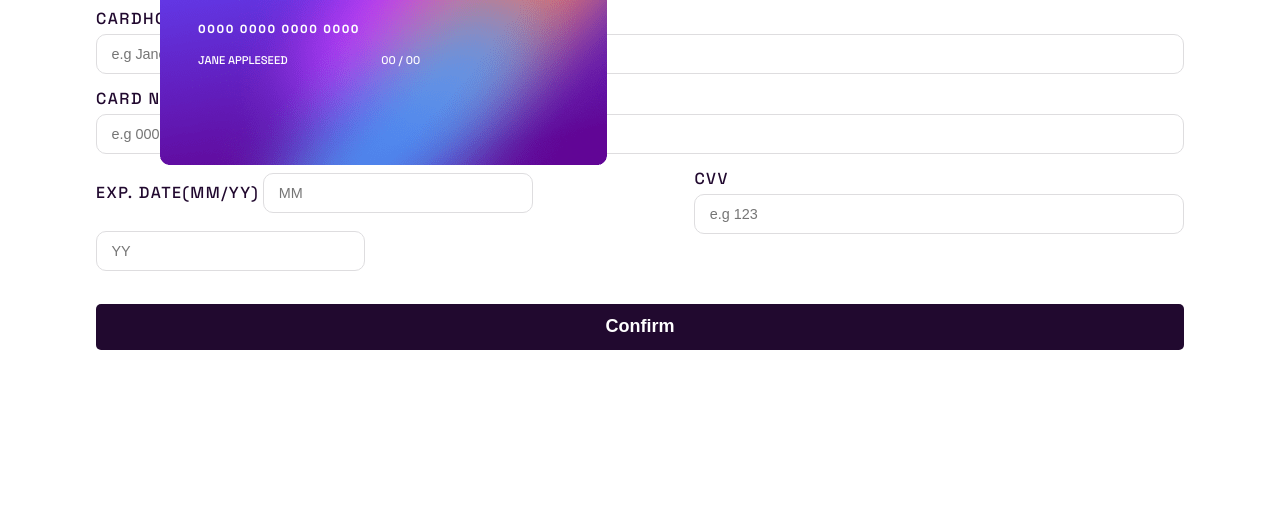
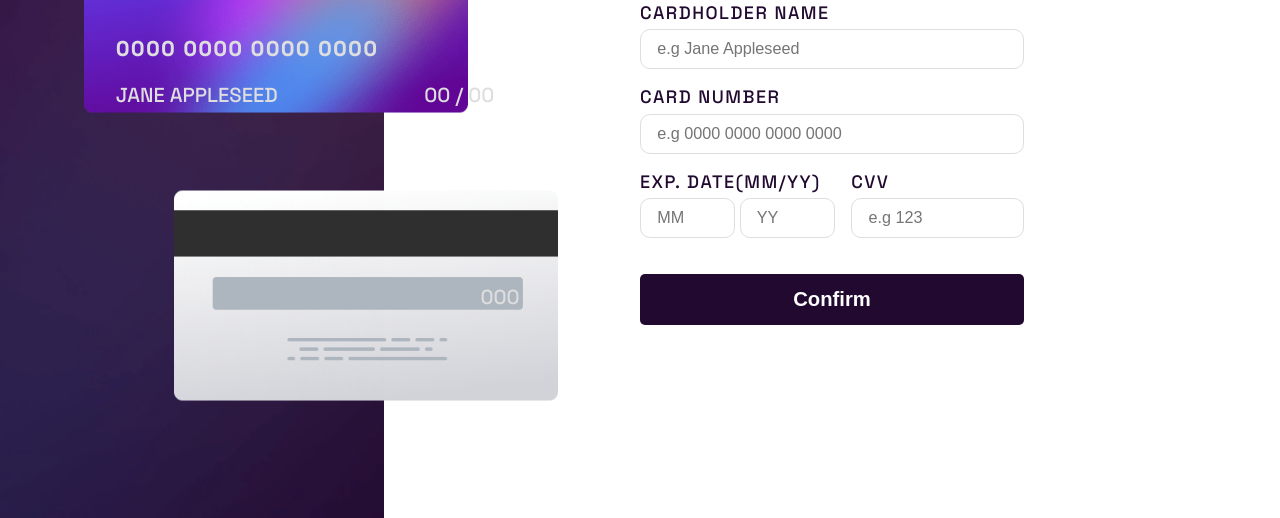
Before and after one commit to ClaudiuSonica/card-form, a plain HTML site: page index.html in a window 1280 px wide. Shown: the part 282-800 px from the top of the page. Drawn offline with Linux system fonts and the light colour scheme.

Commit message:
desktop version completed

```diff
--- a/index.html
+++ b/index.html
@@ -12,21 +12,21 @@
 </head>
 <body>
   <main>
-    <div id="toggle" class="container">
+    <div class="container d-flex">
         <div class="left__section">
           <div class="cards">
             <div class="back__card">
               <img src="images/bg-card-back.png" alt="back card">
-              <span id="cvv__card">000</span>
+              <span class="cvv__card" id="cvv__card">000</span>
             </div>
             <div class="front__card">
               <img src="images/bg-card-front.png" alt="front card">
               <div class="card__container">
                 <img class="card__logo" src="images/card-logo.svg" alt="card logo">
                 <div class="card__info">
-                  <h3 id="number">0000 0000 0000 0000</h3>
-                  <span id="name">Jane Appleseed</span>
-                  <span id="date">
+                  <h3 class="number" id="number">0000 0000 0000 0000</h3>
+                  <span class="name" id="name">Jane Appleseed</span>
+                  <span class="date" id="date">
                     <span id="month__card">00</span>
                     /
                     <span id="year__card">00</span>
@@ -36,7 +36,7 @@
             </div>
           </div>
         </div>
-      <div class="wrapper">
+      <div id="after__complete" class="wrapper right__section">
         <form id="form" class="form" autocomplete="off" novalidate>
           <div class="field">
             <label class="field__label">Cardholder Name</label>
@@ -101,19 +101,16 @@
           <button id="btn" class="btn">Confirm</button>
         </form>
       </div>
+      <div id="before__complete" class="wrapper before__complete invisible">
+        <div class="completed__form">
+          <img src="images/icon-complete.svg" alt="" class="img__ok">
+          <h3 class="title">Thank you!</h3>
+          <p class="message">We've added your card details</p>
+          <button class="continue" id="continue">Continue</button>
+        </div>
+      </div>
     </div>
   </main>
-
-  <!-- Completed state start -->
-
-  <div class="wrapper invisible">
-    <div class="completed__form">
-      <img src="images/icon-complete.svg" alt="" class="img__ok">
-      <h3 class="title">Thank you!</h3>
-      <p class="message">We've added your card details</p>
-      <button class="continue" id="continue">Continue</button>
-    </div>
-  </div>
   <script src="main.js"></script>
 </body>
 </html>
--- a/style.css
+++ b/style.css
@@ -11,10 +11,6 @@ html {
 
 body {
   height: 100vh;
-}
-
-header {
-  width: 100%;
 }
 
 img {
@@ -52,14 +48,6 @@ img {
   left: 2em;
 }
 
-#cvv__card {
-  font-size: var(--fontSizeCard);
-  position: absolute;
-  top: 43%;
-  right: 10%;
-  color: white;
-}
-
 .front__card {
   position: relative;
   top: -4.2em;
@@ -77,17 +65,25 @@ img {
 }
 
 .card__info {
-  color: white;
+  color: var(--lightViolet);
 }
 
-#date {
+.cvv__card {
+  font-size: var(--fontSizeCard);
+  position: absolute;
+  top: 43%;
+  right: 10%;
+  color: var(--lightViolet);
+}
+
+.date {
   font-size: var(--fontSizeCard);
   position: relative;
   top: 3em;
   left: 9em;
 }
 
-#number {
+.number {
   width: 100%;
   letter-spacing: 2px;
   font-size: var(--fontSizeCard);
@@ -96,7 +92,7 @@ img {
   left: 1em;
 }
 
-#name {
+.name {
   text-transform: uppercase;
   font-size: var(--fontSizeCard);
   position: relative;
@@ -215,3 +211,91 @@ img {
 .visible {
   display: block;
 }
+
+@media (min-width: 1000px){
+  html {
+    font-size: var(--fontSizeDesktop);
+  }
+
+  .d-flex{
+    display: flex;
+    justify-content: space-between;
+  }
+
+  .left__section {
+    width: 30%;
+    height: 100vh;
+    position: relative;
+  }
+
+  .right__section {
+    width: 30%;
+    display: grid;
+    place-items: center;
+  }
+
+  .cards {
+    width: 100%;
+    position: absolute;
+    top: 50%;
+    left: 100%;
+    transform: translate(-50%, -50%);
+  }
+
+  .front__card {
+    position: relative;
+    top: -12em;
+    right: 6em;
+  }
+
+  .card__logo {
+    height: 50px;
+    position: relative;
+    top: -2em;
+    right: 4em;
+  }
+
+  .back__card {
+    position: relative;
+    top: 16em;
+    left: -1em;
+  }
+
+  .cvv__card {
+    font-size: var(--fontSizeDesktop);
+  }
+
+  .name {
+    font-size: var(--fontSizeDesktop);
+    position: relative;
+    top: 3em;
+  }
+
+  .date {
+    font-size: var(--fontSizeDesktop);
+    position: relative;
+    top: 3em;
+    left: 8em;
+  }
+
+  .number {
+    font-size: var(--fontSizeDesktop);
+    position: relative;
+    top: 2em;
+  }
+
+  .before__complete {
+    width: 50%;
+    display: grid;
+    place-items: center;
+  }
+
+  .visible {
+    display: block;
+  }
+
+  .invisible {
+    display: none;
+  }
+
+}
```
